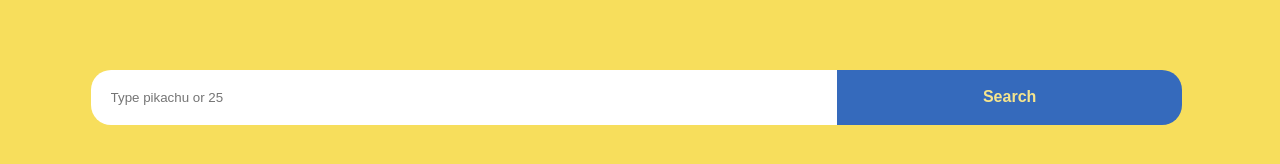
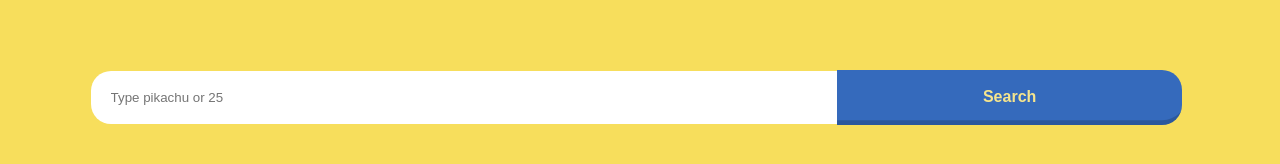
Before and after one commit to thaishdz/pokeFetch, a plain HTML site: page index.html in a window 1280 px wide. Shown: the part 204-368 px from the top of the page. Drawn offline with nearby package versions, Linux system fonts and the light colour scheme.

Commit message:
added box-shadow to search button

```diff
--- a/styles.css
+++ b/styles.css
@@ -39,7 +39,7 @@ body {
 
 .input__search {
     width: 65%;
-    height: 55px;
+    height: 53px;
     padding: 12px 20px;
     border: none;
     box-sizing: border-box;
@@ -58,10 +58,10 @@ body {
     background-color: #356ABC;
     color: #f6e58d;
     cursor: pointer;
+    box-shadow: inset 0 -0.6em 0 -0.3em rgba(0,0,0,0.17);
 }
 
 /* Pokemon */
-
 .pokemon {
     width: 100vw;
     height: 100vh;
```
